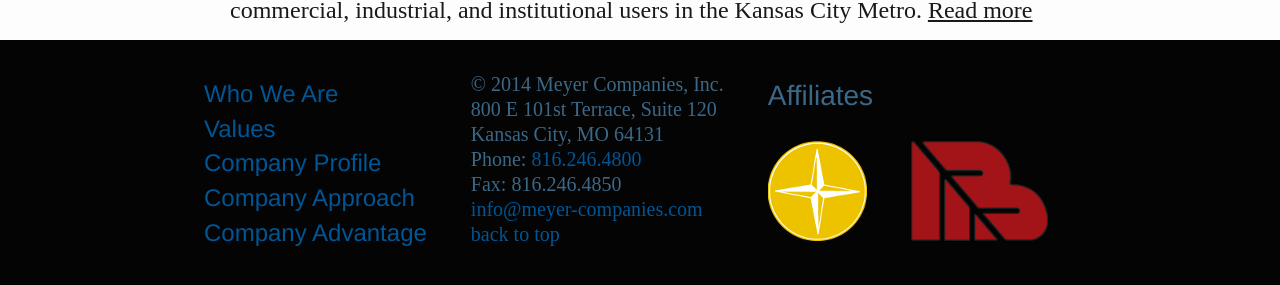
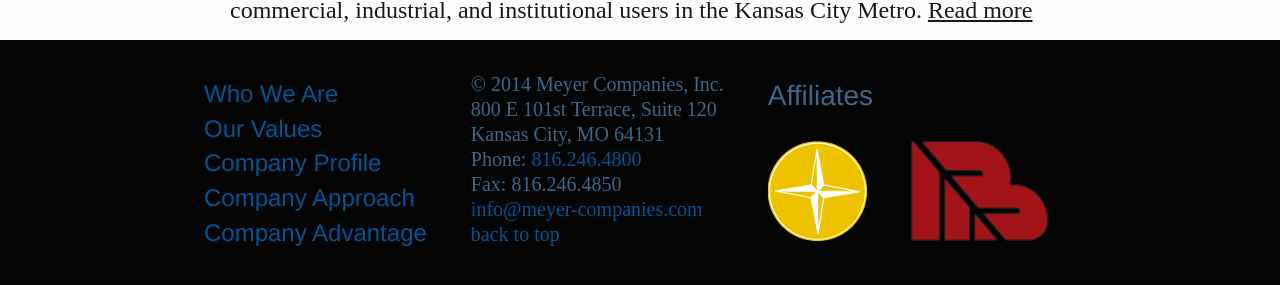
Before and after one commit to jiko/meyer-companies, a Jekyll site: the page built from index.html, in a window 1280 px wide. Shown: the part 436-721 px from the top of the page. Built offline with Jekyll 4.4.1, drawn with Linux system fonts in a browser that asks for light colours; Markdown is read by kramdown in place of the engine named in the settings.

Commit message:
Edited Values page.

```diff
--- a/_layouts/default.html
+++ b/_layouts/default.html
@@ -24,7 +24,7 @@
       <footer id="footer">
         <ul>
             <li><a href="/the-meyerco.html">Who We Are</a></li>
-            <li><a href="/values.html">Values</a></li>
+            <li><a href="/values.html">Our Values</a></li>
             <li><a href="/profile.html">Company Profile</a></li>
             <li><a href="/approach.html">Company Approach</a></li>
             <li><a href="/advantage.html">Company Advantage</a></li>
--- a/values.html
+++ b/values.html
@@ -1,6 +1,6 @@
 ---
 layout: default
-title: The Meyer Companies History
+title: Our Values
 description:
 keywords:
 ---
```
Also changed, not shown: other parts of values.html (+1 -1 lines).
